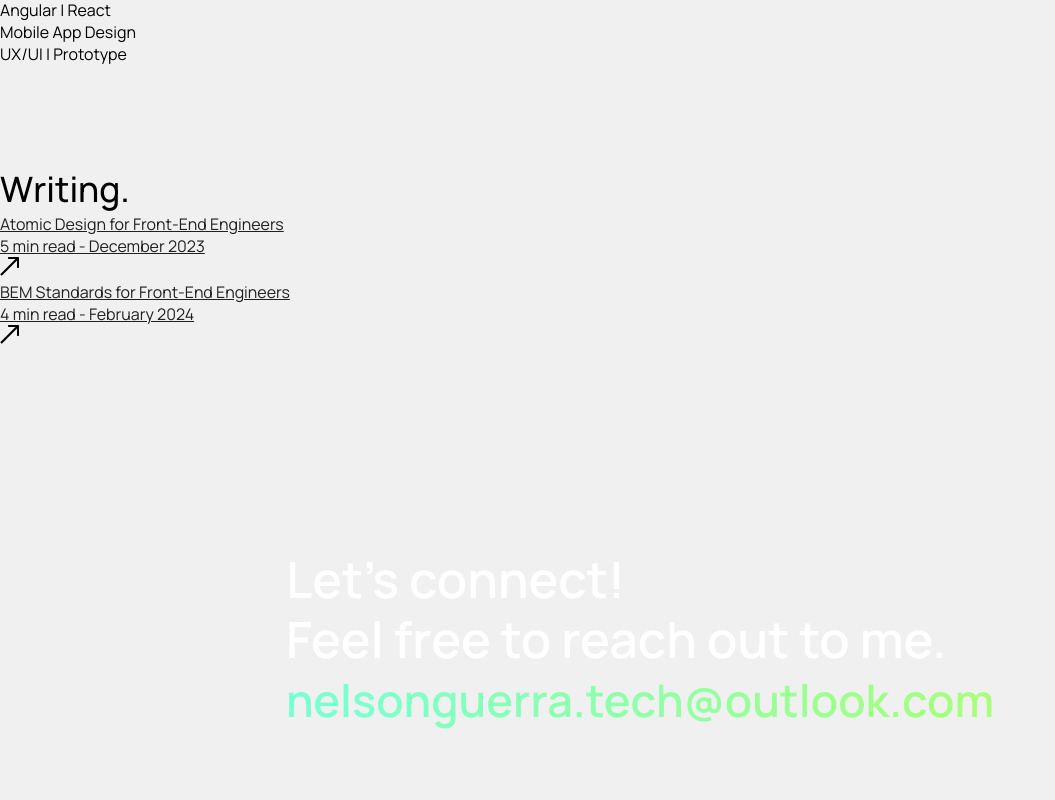
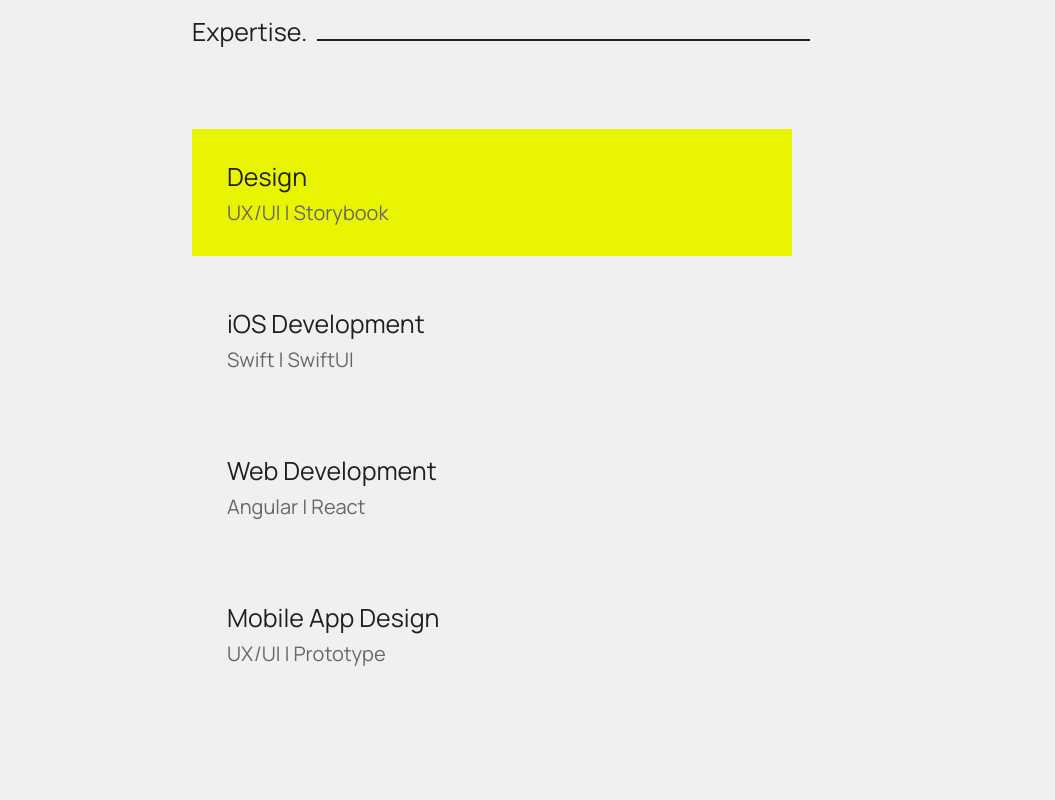
Before and after one commit to Nelson-Guerra-Tech/Material-Portfolio, an Angular app: page / in a window 1280 px wide. Shown: the part 2800-3600 px from the top of the page, without its empty margins (0-1055 px from the left). Built offline with nearby package versions, Linux system fonts and the light colour scheme.

Commit message:
add scss variables to all css files.

```diff
--- a/src/app/components/about/about.component.scss
+++ b/src/app/components/about/about.component.scss
@@ -83,6 +83,7 @@
 
 @media screen and (min-width: 320px) and (max-width: 768px) {
   .ux-portfolio-about-section {
+    margin-top: var(--unit-120-px);
     &__title-wrapper {
       width: var(--unit-95-percent); /* Adjust as needed */
       margin: 0 auto; /* Auto margins on the sides */
@@ -92,6 +93,7 @@
       flex-wrap: var(--flex-wrap-reverse);
       width: var(--unit-95-percent); /* Adjust as needed */
       margin: 0 auto; /* Auto margins on the sides */
+      padding-top: var(--unit-50-px);
     }
 
     &__description {
--- a/src/app/components/connect/connect.component.scss
+++ b/src/app/components/connect/connect.component.scss
@@ -3,31 +3,27 @@
   justify-content: var(--justify-content-start);
   align-items: var(--align-items-center);
   flex-direction: var(--flex-direction-column);
-  color: var(--white);
-  padding: 100px 0 230px 0;
+  color: var(--night);
+  margin: var(--unit-200-px) var(--unit-0-px) var(--unit-200-px)
+    var(--unit-0-px);
+
+  &__main-wrapper {
+    width: var(--unit-70-percent); /* Adjust as needed */
+    margin: 0 auto; /* Auto margins on the sides */
+  }
 
   &__description {
-    font-weight: var(--font-weight-600);
-    max-width: 800px;
+    font-weight: var(--font-weight-400);
+    max-width: var(--unit-700-px);
     font-size: var(--unit-50-px);
-    line-height: 60px;
+    line-height: var(--unit-60-px);
   }
 
   &__link {
-    font-weight: var(--font-weight-600);
-    font-size: var(--unit-45-px);
+    font-weight: var(--font-weight-500);
+    font-size: var(--unit-30-px);
     a {
-      background: #a8ff78; /* fallback for old browsers */
-      background: -webkit-linear-gradient(
-        to right,
-        #78ffd6,
-        #a8ff78
-      ); /* Chrome 10-25, Safari 5.1-6 */
-      background: linear-gradient(
-        to right,
-        #78ffd6,
-        #a8ff78
-      ); /* W3C, IE 10+/ Edge, Firefox 16+, Chrome 26+, Opera 12+, Safari 7+ */
+      background: var(--watermelon); /* fallback for old browsers */
 
       -webkit-background-clip: var(--bg-clip-text);
       -webkit-text-fill-color: var(--text-fill-transparent);
@@ -36,52 +32,10 @@
 
   &__link:hover {
     a {
-      background: #a8ff78; /* fallback for old browsers */
-      background: -webkit-linear-gradient(
-        to right,
-        #78ffd6,
-        #a8ff78
-      ); /* Chrome 10-25, Safari 5.1-6 */
-      background: linear-gradient(
-        to right,
-        #78ffd6,
-        #a8ff78
-      ); /* W3C, IE 10+/ Edge, Firefox 16+, Chrome 26+, Opera 12+, Safari 7+ */
+      background: var(--trust); /* fallback for old browsers */
 
       -webkit-background-clip: var(--bg-clip-text);
       -webkit-text-fill-color: var(--text-fill-transparent);
-    }
-  }
-
-  &__icon {
-    background: #a8ff78; /* fallback for old browsers */
-    background: -webkit-linear-gradient(
-      to right,
-      #78ffd6,
-      #a8ff78
-    ); /* Chrome 10-25, Safari 5.1-6 */
-    background: linear-gradient(
-      to right,
-      #78ffd6,
-      #a8ff78
-    ); /* W3C, IE 10+/ Edge, Firefox 16+, Chrome 26+, Opera 12+, Safari 7+ */
-
-    -webkit-background-clip: var(--bg-clip-text);
-    -webkit-text-fill-color: var(--text-fill-transparent);
-  }
-}
-
-@media screen and (min-width: 320px) and (max-width: 420px) {
-  .ux-portfolio-contact {
-    padding: var(--unit-0-px) var(--unit-10-px);
-    margin-bottom: var(--unit-100-px);
-    &__description {
-      font-size: var(--unit-35-px);
-      line-height: var(--unit-40-px);
-    }
-
-    &__link {
-      font-size: var(--unit-35-px);
     }
   }
 }
@@ -91,12 +45,17 @@
     padding: var(--unit-0-px) var(--unit-0-px);
     margin-top: var(--unit-150-px);
     margin-bottom: var(--unit-100-px);
+    &__main-wrapper {
+      width: var(--unit-95-percent); /* Adjust as needed */
+      margin: 0 auto; /* Auto margins on the sides */
+    }
     &__description {
-      font-size: 38px;
-      line-height: var(--unit-50-px);
+      font-size: var(--unit-30-px);
+      line-height: var(--unit-90-px);
+    }
+
+    &__link {
+      font-size: var(--unit-20-px);
     }
   }
 }
-
-@media screen and (min-width: 769px) and (max-width: 1024px) {
-}
--- a/src/app/components/projects/projects.component.scss
+++ b/src/app/components/projects/projects.component.scss
@@ -93,6 +93,7 @@
 
 @media screen and (min-width: 320px) and (max-width: 768px) {
   .ux-portfolio-projects-section {
+    margin-top: var(--unit-120-px);
     &__title-wrapper {
       display: var(--display-flex);
       align-items: var(--align-items-end);
@@ -103,6 +104,7 @@
     &__projects-wrapper {
       width: var(--unit-95-percent); /* Adjust as needed */
       margin: 0 auto; /* Auto margins on the sides */
+      padding-top: var(--unit-50-px);
     }
 
     &__spacer {
--- a/src/app/components/value/value.component.scss
+++ b/src/app/components/value/value.component.scss
@@ -1,60 +1,94 @@
 .ux-portfolio-value-section {
-  display: var(--display-flex);
-  flex-direction: column;
-  gap: var(--unit-40-px);
-  margin-bottom: var(--unit-100-px);
+  width: var(--width-100-percent);
+  margin-top: var(--unit-170-px);
+  color: var(--night);
 
-  &__project-container {
-    display: flex;
-    flex-grow: 1;
-    justify-content: space-between;
-    flex-wrap: wrap;
-    width: 100%;
-    gap: 30px;
-  }
-
-  &__header {
-    font-size: 50px;
-    margin: 0px 0px 50px 0px;
-    font-weight: 600;
-  }
-
-  &__card-wrapper {
-    display: flex;
-    width: 370px;
-    flex-direction: column;
-    flex-grow: 1;
-    border-radius: 8px;
-    background-color: #2d2d2d;
-    padding: 30px;
+  &__title-wrapper {
+    display: var(--display-flex);
+    align-items: var(--align-items-end);
+    width: var(--unit-70-percent); /* Adjust as needed */
+    margin: 0 auto; /* Auto margins on the sides */
   }
 
   &__title {
-    font-size: 25px;
-    margin-bottom: 10px;
-    font-weight: 600;
+    font-size: var(--unit-25-px);
+    font-weight: var(--font-weight-400);
   }
 
-  &__description {
-    font-size: 15px;
-    line-height: 30px;
+  &__spacer {
+    width: var(--unit-55-percent);
+    border-bottom: var(--night) var(--unit-2-px) var(--solid);
+    margin: var(--unit-0-px) var(--unit-0-px) var(--unit-8-px) var(--unit-10-px);
+  }
+
+  &__expertise {
+    display: var(--display-flex);
+    flex-flow: var(--flex-wrap);
+    justify-content: var(--justify-content-space-between);
+    width: var(--unit-70-percent); /* Adjust as needed */
+    margin: 0 auto; /* Auto margins on the sides */
+    gap: var(--unit-20-px);
+    margin-top: var(--unit-80-px);
+  }
+
+  &__expertise-wrapper {
+    display: var(--display-flex);
+    flex-direction: var(--flex-direction-column);
+    gap: var(--unit-5-px);
+    max-width: var(--unit-100-percent);
+    width: var(--unit-600-px);
+    padding: var(--unit-30-px) var(--unit-35-px);
+  }
+
+  &__expertise-title {
+    font-size: var(--unit-25-px);
+    font-weight: var(--font-weight-400);
+  }
+
+  &__expertise-subtitle {
+    font-size: var(--unit-20-px);
+    font-weight: var(--font-weight-400);
     color: var(--faded-text);
   }
 }
 
 @media screen and (min-width: 320px) and (max-width: 768px) {
   .ux-portfolio-value-section {
-    &__header {
-      font-size: 30px;
+    margin-top: var(--unit-120-px);
+
+    &__title-wrapper {
+      display: var(--display-flex);
+      align-items: var(--align-items-end);
+      width: var(--unit-95-percent); /* Adjust as needed */
+      margin: 0 auto; /* Auto margins on the sides */
     }
 
-    &__project-container {
-      flex-direction: column;
-      gap: 30px;
+    &__projects-wrapper {
+      width: var(--unit-95-percent); /* Adjust as needed */
+      margin: 0 auto; /* Auto margins on the sides */
     }
 
-    &__card-wrapper {
-      width: 100%;
+    &__spacer {
+      width: var(--unit-55-percent);
+    }
+
+    &__expertise {
+      width: var(--unit-95-percent); /* Adjust as needed */
+      gap: var(--unit-10-px);
+      margin-top: var(--unit-45-px);
+    }
+
+    &__expertise-wrapper {
+      padding: var(--unit-20-px) var(--unit-25-px);
+    }
+
+    &__expertise-title {
+      font-size: var(--unit-20-px);
+      font-weight: var(--font-weight-400);
+    }
+
+    &__expertise-subtitle {
+      font-size: var(--unit-15-px);
     }
   }
 }
--- a/src/app/components/writing/writing.component.scss
+++ b/src/app/components/writing/writing.component.scss
@@ -1,87 +1,124 @@
 .ux-portfolio-writing-section {
-  display: flex;
-  flex-direction: column;
-  margin-bottom: 100px;
-
-  &__header {
-    font-size: 50px;
-    margin: 0px 0px 100px 0px;
-    font-weight: 600;
-  }
-
-  &__main-container {
-    display: flex;
-    justify-content: space-between;
-    // flex-grow: 1;
-    // flex-wrap: wrap;
-    gap: 30px;
-  }
-
-  &__card-wrapper {
-    display: flex;
-    align-items: center;
-    flex-wrap: wrap;
-    gap: 20px;
-  }
+  width: var(--width-100-percent);
+  margin-top: var(--unit-170-px);
+  color: var(--night);
 
   &__title-wrapper {
-    display: flex;
-    flex-direction: column;
-    // flex-wrap: wrap;
-    // max-width: 350px;
-
-    a {
-      text-decoration: underline;
-      color: var(--white);
-      margin-bottom: 10px;
-    }
+    display: var(--display-flex);
+    align-items: var(--align-items-end);
+    width: var(--unit-70-percent); /* Adjust as needed */
+    margin: 0 auto; /* Auto margins on the sides */
   }
 
   &__title {
-    font-size: 35px;
-    font-weight: 500;
-    cursor: pointer;
+    font-size: var(--unit-25-px);
+    font-weight: var(--font-weight-400);
   }
 
-  &__label {
-    font-size: 15px;
-    color: var(--faded-text);
+  &__spacer {
+    width: var(--unit-59-percent);
+    border-bottom: var(--night) var(--unit-2-px) var(--solid);
+    margin: var(--unit-0-px) var(--unit-0-px) var(--unit-8-px) var(--unit-10-px);
   }
 
-  &__image {
-    width: 100%;
-    height: 370px;
-    border-radius: 8px;
-    overflow: hidden;
+  &__articles {
+    display: var(--display-flex);
+    box-sizing: var(--border-sizing-border-box);
+    align-items: var(--align-items-center);
+    gap: var(--unit-10-px);
+    padding-top: var(--unit-80-px);
+    width: var(--unit-70-percent); /* Adjust as needed */
+    margin: 0 auto; /* Auto margins on the sides */
+  }
 
-    img {
-      border-radius: 8px;
-      // width: 100%;
-      height: 100%;
-      background-size: cover;
-      background-position: center;
+  &__articles-wrapper {
+    padding: var(--unit-40-px) var(--unit-45-px);
+    box-sizing: var(--border-sizing-border-box);
+    align-items: var(--align-items-stretch);
+    max-width: var(--unit-100-percent);
+    flex-grow: var(--flex-grow-1);
+    text-decoration: var(--none);
+    display: var(--display-flex);
+    align-items: var(--align-items-end);
+  }
+
+  &__articles-title {
+    font-size: var(--unit-30-px);
+    font-weight: var(--font-weight-500);
+    margin-bottom: var(--unit-10-px);
+  }
+
+  &__article-arrow {
+    display: var(--display-flex);
+    justify-content: var(--justify-content-center);
+    align-items: var(--align-items-center);
+    width: var(--fit-content);
+    height: var(--unit-100-percent);
+    padding: var(--unit-20-px);
+    border-radius: var(--unit-50-px);
+    border: var(--unit-1-px) var(--solid) var(--night);
+  }
+
+  &__social-icons {
+    display: var(--display-flex);
+    gap: var(--unit-20-px);
+    font-size: var(--unit-30-px);
+
+    a:-webkit-any-link {
+      transition: var(--transition-0-3-seconds);
+      color: var(--faded-text);
+      cursor: var(--cursor-pointer);
+    }
+
+    a:hover {
+      color: var(--white);
+      cursor: var(--cursor-pointer);
     }
   }
 }
 
 @media screen and (min-width: 320px) and (max-width: 768px) {
   .ux-portfolio-writing-section {
-    &__header {
-      font-size: 30px;
-      margin: 0px 0px 50px 0px;
+    margin-top: var(--unit-100-px);
+    &__title-wrapper {
+      display: var(--display-flex);
+      align-items: var(--align-items-end);
+      width: var(--unit-95-percent); /* Adjust as needed */
+      margin: 0 auto; /* Auto margins on the sides */
     }
 
-    &__main-container {
-      flex-wrap: wrap;
+    &__projects-wrapper {
+      width: var(--unit-95-percent); /* Adjust as needed */
+      margin: 0 auto; /* Auto margins on the sides */
     }
 
-    &__title {
-      font-size: 25px;
+    &__spacer {
+      width: var(--unit-60-percent);
     }
 
-    &__image {
+    &__articles {
+      width: var(--unit-95-percent); /* Adjust as needed */
+      margin: 0 auto; /* Auto margins on the sides */
+      flex-flow: var(--flex-wrap);
+      padding-top: var(--unit-50-px);
+    }
+
+    &__articles-wrapper {
+      padding: var(--unit-30-px) var(--unit-35-px);
+    }
+
+    &__articles-title {
+      font-size: var(--unit-20-px);
+    }
+
+    &__articles-subtitle {
+      font-size: var(--unit-12-px);
+    }
+
+    &__article-arrow {
+      padding: var(--unit-15-px);
       img {
-        width: 100%;
+        width: var(--unit-15-px);
       }
     }
   }
--- a/src/styles.scss
+++ b/src/styles.scss
@@ -11,6 +11,7 @@
   --manrope-apple-font: "Manrope", sans-serif;
 
   /* Colors */
+  --light: #e0e0e0;
   --light-dark: #636363;
   --dark: #212529;
   --darker: #151515;
@@ -369,6 +370,7 @@
   /* Percentage */
   --unit-50-percent: 50%;
   --unit-55-percent: 55%;
+  --unit-59-percent: 59%;
   --unit-60-percent: 60%;
   --unit-65-percent: 65%;
   --unit-70-percent: 70%;
```
Also changed, not shown: src/app/components/footer/footer.component.scss (+35 -8 lines).
